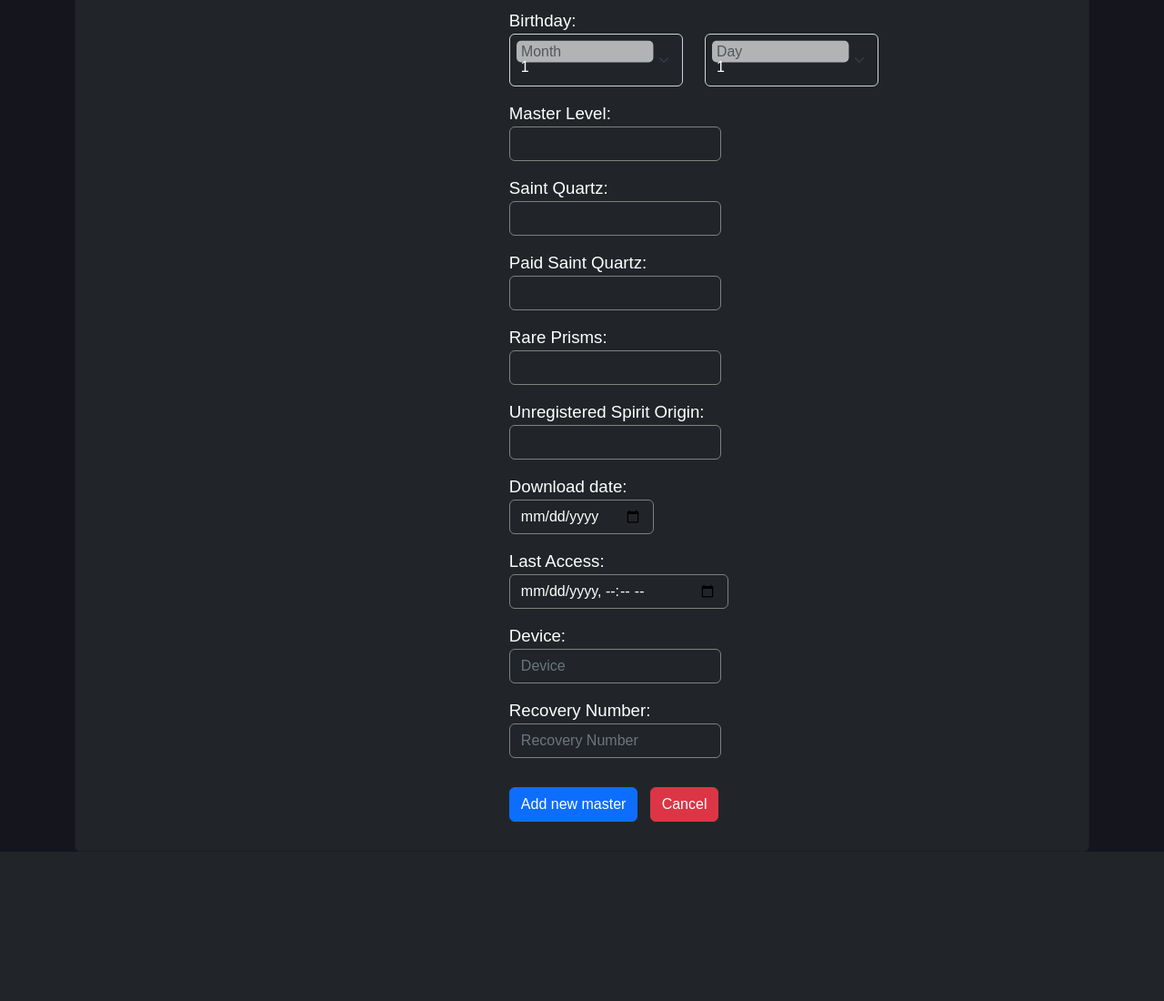
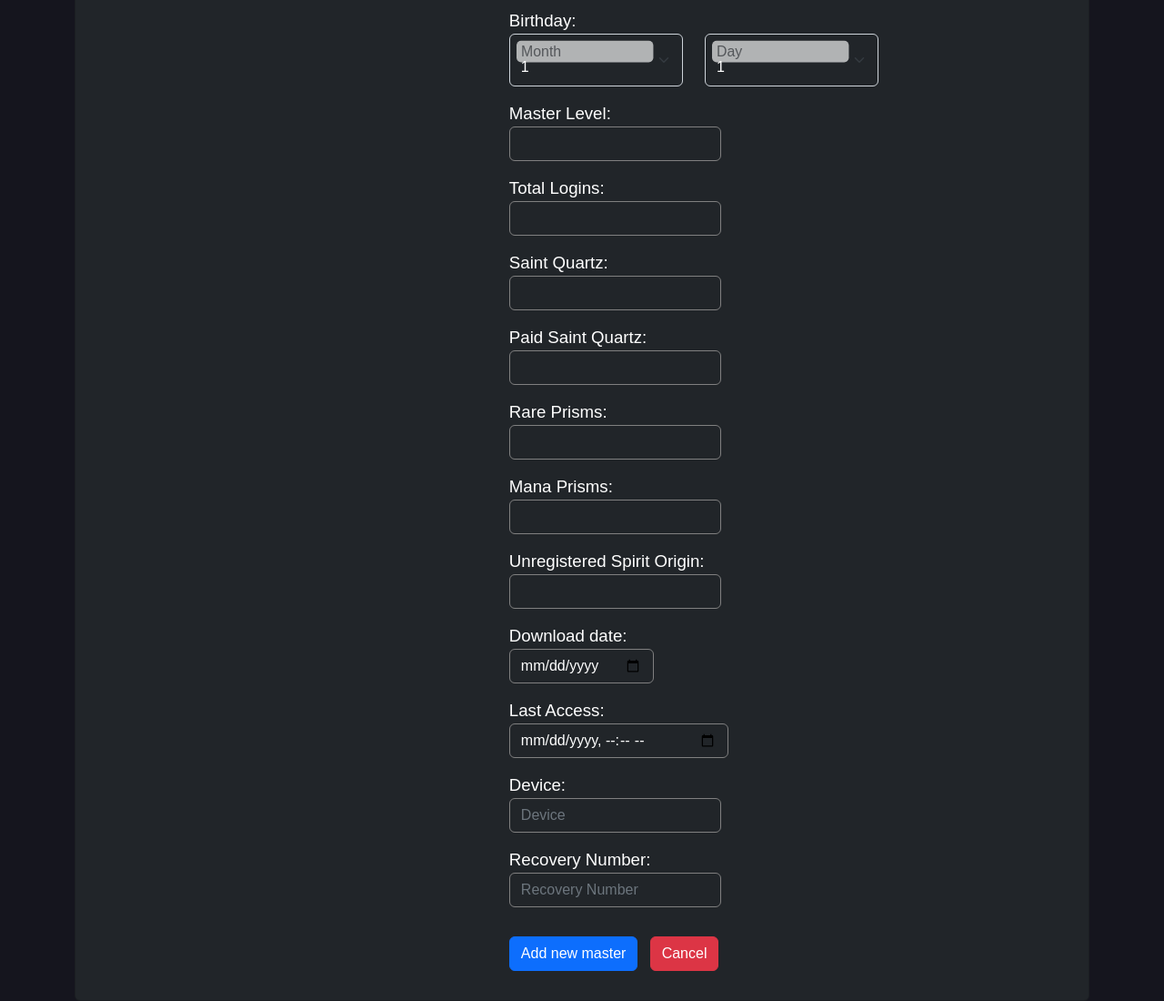
Before and after one commit to ViniciusBiermann/FGO-Account-Data-Organizer, a FastAPI app: template templates/new-master.html in a window 1280 px wide. Shown: the part 423-1523 px from the top of the page at 91% size. Before the commit the page ends 1359 px from the top, so only its background shows below. Run offline with FastAPI, Linux system fonts and the light colour scheme; the template is opened without the code that fills it, so the values that code supplies are empty; some libraries are stand-ins or nearby versions.

Commit message:
Added new columns to add new master form page and method.

```diff
--- a/routers/master.py
+++ b/routers/master.py
@@ -44,9 +44,11 @@
                         birthday_month: int = Form(),
                         birthday_day: int = Form(),
                         master_level: int = Form(),
+                        total_logins: int = Form(),
                         saint_quartz: int = Form(),
                         paid_saint_quartz: int = Form(),
                         rare_prisms: int = Form(),
+                        mana_prisms: int = Form(),
                         spirit_origin: int = Form(),
                         download: str = Form(),
                         last_access: str = Form(),
@@ -63,9 +65,11 @@
     master_model.gender = gender
     master_model.birthday = f"{birthday_day}/{birthday_month}"
     master_model.master_level = master_level
+    master_model.total_logins = total_logins
     master_model.saint_quartz = saint_quartz
     master_model.paid_saint_quartz = paid_saint_quartz
     master_model.rare_prisms = rare_prisms
+    master_model.mana_prisms = mana_prisms
     master_model.unregistered_spirit_origin = spirit_origin
     master_model.download_date = datetime.strptime(download, '%Y-%m-%d').date()
     master_model.last_access = datetime.strptime(last_access, '%Y-%m-%dT%H:%M')
--- a/templates/new-master.html
+++ b/templates/new-master.html
@@ -85,6 +85,14 @@
                         </div>
 
                         <div class="row my-3">
+                            <label for="totalLoginsInput">Total Logins:</label>
+                            <div class="col-auto">
+                                <input class="form-control bg-dark text-white" type="number" id="totalLoginsInput"
+                                       name="total_logins" min="0">
+                            </div>
+                        </div>
+
+                        <div class="row my-3">
                             <label for="saintQuartzInput">Saint Quartz:</label>
                             <div class="col-auto">
                                 <input class="form-control bg-dark text-white" type="number" id="saintQuartzInput"
@@ -106,6 +114,14 @@
                             <div class="col-auto">
                                 <input class="form-control bg-dark text-white" type="number" id="rarePrismsInput"
                                        name="rare_prisms" min="0">
+                            </div>
+                        </div>
+
+                        <div class="row my-3">
+                            <label for="manaPrismsInput">Mana Prisms:</label>
+                            <div class="col-auto">
+                                <input class="form-control bg-dark text-white" type="number" id="manaPrismsInput"
+                                       name="mana_prisms" min="0">
                             </div>
                         </div>
 
```
